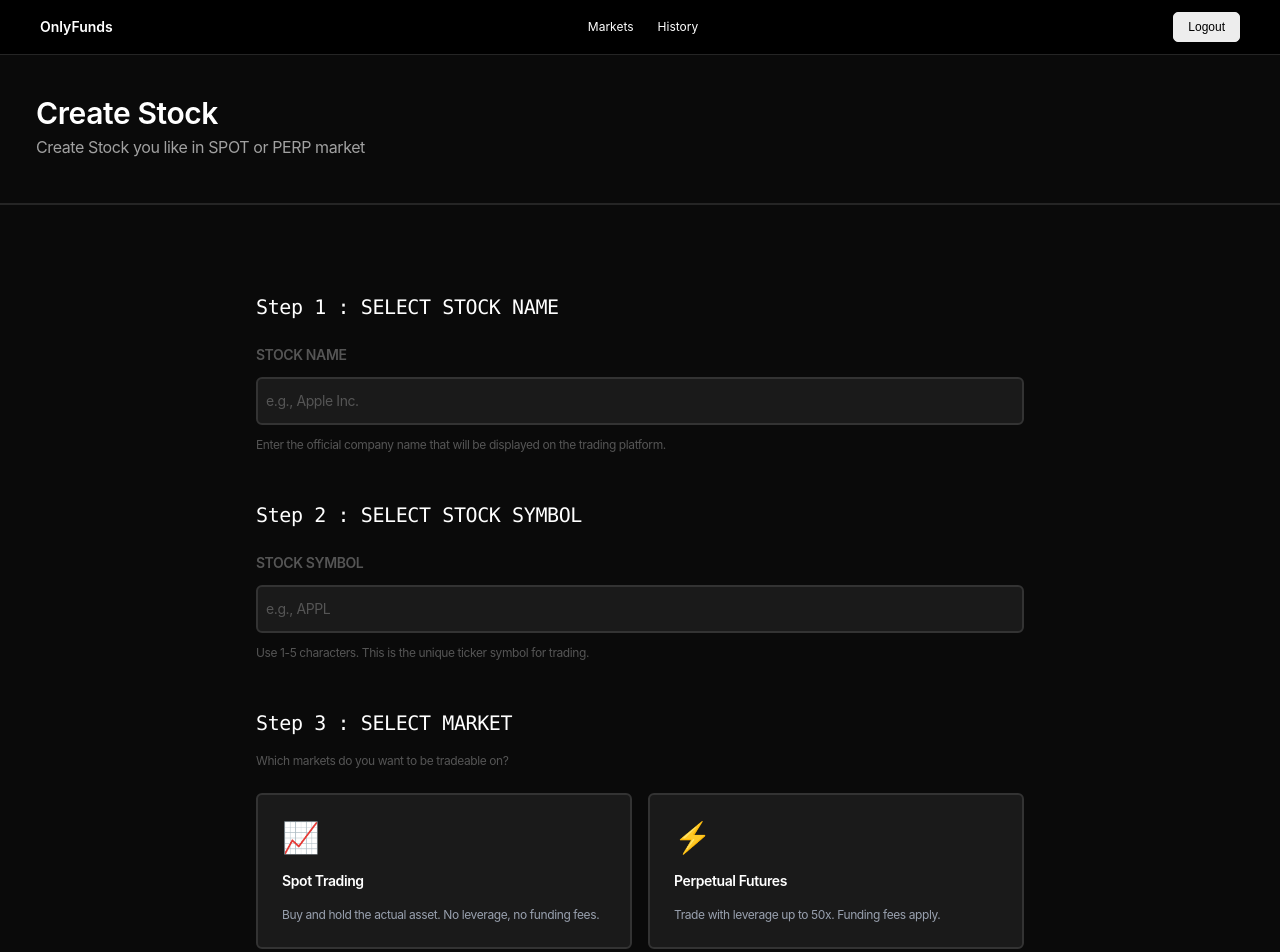
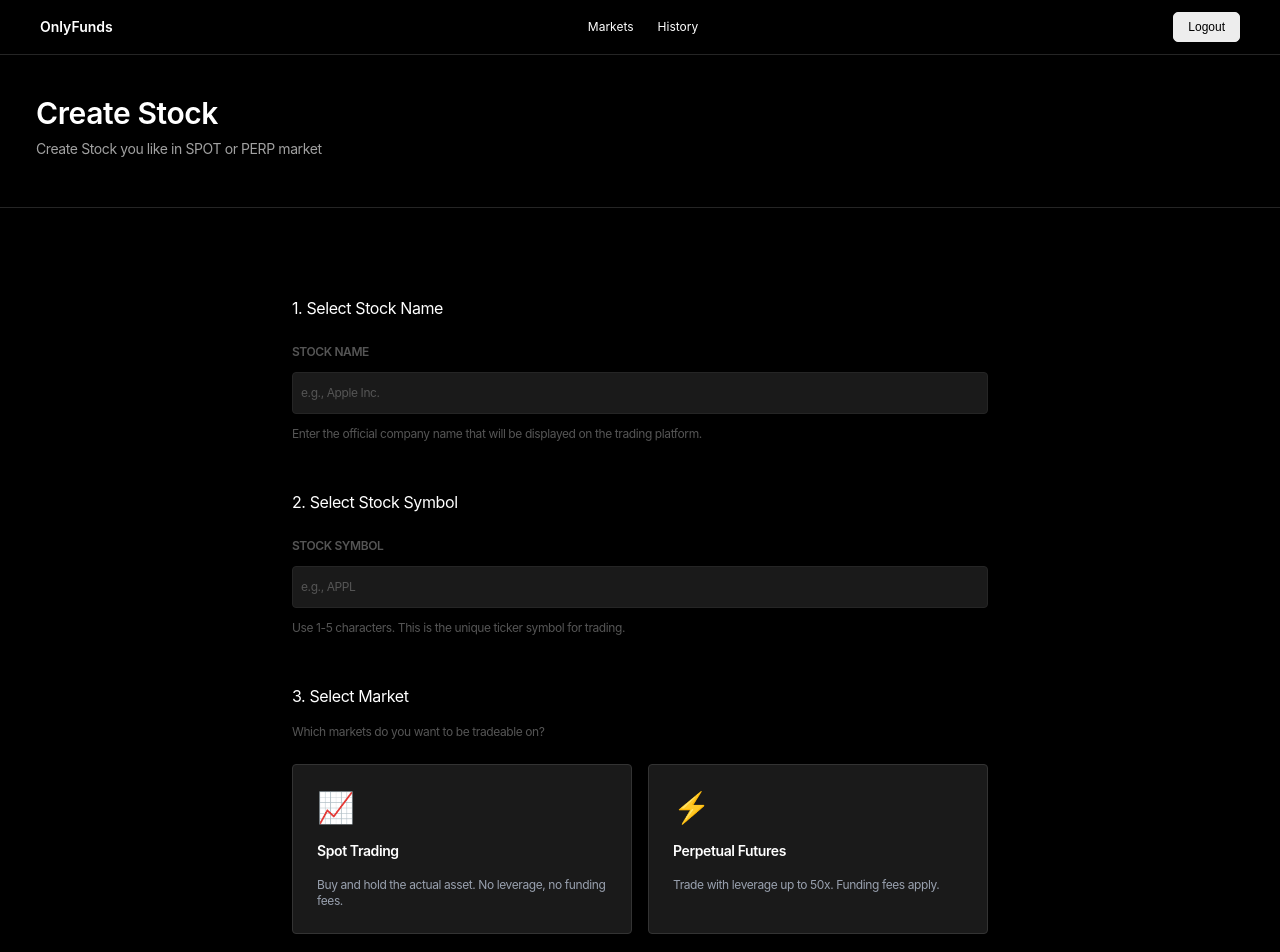
Before and after one commit to Bhargav16exd/CEX-Frontend, a React (Vite) app: page /create-stock in a window 1280 px wide. Shown: the top 952 px of the page. Built offline with nearby package versions, Linux system fonts and the light colour scheme; sample sign-in values are in the browser's storage.

Commit message:
fix&optimized: ui style add stock page

```diff
--- a/src/pages/CreateStockPage.tsx
+++ b/src/pages/CreateStockPage.tsx
@@ -4,6 +4,8 @@ import { useDispatch } from "react-redux";
 import type { AppDispatch } from "../redux/store";
 import { useNavigate } from "react-router";
 import { createStock } from "../redux/slices/stockSlice";
+import { useErrorLoaderState } from "../hooks/useErrorLoaderState";
+import ErrorMessageComponent from "../components/ErrorMsgComponent";
 
 
 export default function CreateStockPage(){
@@ -13,9 +15,8 @@ export default function CreateStockPage(){
     ---------------------------
   */
 
-  const [isErrorActive, setErrorActive] = useState(false);
-  const [errorMessage, setErrorMessage] = useState("");
-  const [isLoaderActive, setLoaderActive] = useState(false);
+  const { popError, isErrorActive, errorMessage, isLoaderActive, setLoaderActive} = useErrorLoaderState();
+
   const dispatch = useDispatch<AppDispatch>();
   const navigate = useNavigate();
 
@@ -23,16 +24,6 @@ export default function CreateStockPage(){
   const [isPerpMarketSelected, setPerpMarketSelected] = useState(false);
   const [isConfirm, setIsConfirm] = useState(false);
 
-  function popError(errorMessage:string){
-    setLoaderActive(false);
-    setErrorActive(true);
-    setErrorMessage(errorMessage);
-
-    setTimeout(()=>{
-      setErrorActive(false);
-      setErrorMessage("");
-    }, 5000)
-  }
 
   function SelectSpotMarket(){
 
@@ -115,24 +106,25 @@ export default function CreateStockPage(){
 
   return(
     <NavigationLayout>
-      <div className="min-h-screen min-w-screen bg-[#0A0A0A] tracking-tight">
 
-        <div className="px-9 border-[#252525] border-b-2 py-10">
+      <div className="min-h-screen min-w-screen bg-black-standard tracking-tight">
+
+        <div className="px-9 border-b-color-standard border-b py-10">
 
           <h1 className="text-white text-3xl font-semibold ">
             Create Stock
           </h1>
-          <p className="text-[#A1A1A1] py-1">
+          <p className="text-[#A1A1A1] py-2 text-sm">
             Create Stock you like in SPOT or PERP market
           </p>
 
         </div>
 
-        <div className="px-9 py-8 flex gap-6 w-full text-white flex-col justify-center items-center">
+        <div className="mx-auto px-9 py-8 flex gap-6 max-w-3xl text-white flex-col justify-center items-center ">
 
-          <div className="mt-10">
-            <p className="font-mono text-xl my-4">
-              Step 1 :  SELECT STOCK NAME
+          <div className="md:mt-10 w-full">
+            <p className="my-4">
+              1. Select Stock Name
             </p>
 
             <InputComponent
@@ -149,9 +141,9 @@ export default function CreateStockPage(){
             </p>
           </div>
 
-          <div>
-            <p className="font-mono text-xl my-4">
-              Step 2 :  SELECT STOCK SYMBOL
+          <div className="w-full">
+            <p className=" my-4">
+              2. Select Stock Symbol
             </p>
 
             <InputComponent
@@ -168,20 +160,21 @@ export default function CreateStockPage(){
             </p>
           </div>
 
-          <div className="max-w-3xl w-full">
-            <p className="font-mono text-xl my-4">
-              Step 3 :  SELECT MARKET
+          <div className="w-full">
+
+            <p className="my-4">
+              3. Select Market
             </p>
 
             <p className="text-[#555555] my-2 text-xs">
               Which markets do you want <span className="font-bold">{input.title}</span> to be tradeable on?
             </p>
 
-            <div className="w-full flex gap-4 my-6">
+            <div className="w-full flex flex-col md:flex-row gap-4 my-6">
 
               <div
               onClick={SelectSpotMarket}
-              className={`cursor-pointer w-1/2 border-2 rounded-md p-6 text-sm flex flex-col gap-4 ${isSpotMarketSelected ?  "bg-green-950 border-green-700 text-green-400" : "bg-[#1A1A1A] border-[#333333]"}`}>
+              className={`cursor-pointer md:w-1/2 border rounded-sm p-6 text-sm flex flex-col gap-4 ${isSpotMarketSelected ?  "bg-green-950 border-green-700 text-green-400" : "bg-[#1A1A1A] border-[#333333]"}`}>
                 <span className="flex justify-between">
                     <span className="text-3xl">📈</span>
                     {
@@ -194,7 +187,7 @@ export default function CreateStockPage(){
 
               <div
               onClick={SelectPerpMarket}
-              className={`cursor-pointer w-1/2 border-2 rounded-md p-6 text-sm flex flex-col gap-4 ${isPerpMarketSelected ? "bg-blue-950  border-blue-700 text-blue-400" : "bg-[#1A1A1A] border-[#333333]"}`}>
+              className={`cursor-pointer md:w-1/2 border rounded-sm p-6 text-sm flex flex-col gap-4 ${isPerpMarketSelected ? "bg-blue-950  border-blue-700 text-blue-400" : "bg-[#1A1A1A] border-[#333333]"}`}>
                 <span className="flex justify-between">
                     <span className="text-3xl">⚡</span>
                     {
@@ -209,46 +202,37 @@ export default function CreateStockPage(){
 
           </div>
 
-          {
-            isErrorActive &&
-              <p className="text-center text-red-400 text-sm my-2 max-w-xs text-wrap overflow-hidden">
-                {errorMessage}
-              </p>
-          }
+          <ErrorMessageComponent errorActive={isErrorActive} errorMessage={errorMessage}/>
 
           <div className="max-w-3xl w-full">
             {
               !isConfirm ?
-              <button className="text-sm border bg-green-950 border-green-700 text-green-400 py-2 px-10 rounded-md outline-none cursor-pointer" onClick={OnClickConfirmDetails}>
+              <button className="text-sm border bg-green-950 border-green-700 text-green-400 py-2 px-10 rounded-sm outline-none cursor-pointer" onClick={OnClickConfirmDetails}>
                 Confirm Details
               </button>
               :
-              <button className="text-sm border bg-yellow-950 border-yello-700 text-yellow-400 py-2 px-10 rounded-md outline-none cursor-pointer mx-4" onClick={OnClickEditDetails}>
+              <button className="text-sm border bg-yellow-950 border-yello-700 text-yellow-400 py-2 px-10 rounded-sm outline-none cursor-pointer mx-4" onClick={OnClickEditDetails}>
                 Edit Details
                </button>
             }
 
             {
               isConfirm &&
-              <div className="my-6 border-t-2 border-[#333333] py-6">
-                <h1 className="text-xl">
-                  Review Details
+              <div className="my-6 border-t border-[#333333] py-6">
+                <h1 className="">
+                  4. Review Details
                 </h1>
-                <div className="border-2 bg-[#1A1A1A] border-[#333333] rounded-md py-3 px-2 my-4">
-                  <p className="text-xs font-semibold text-[#555555]">STOCK NAME</p>
-                  <p className="my-2">{input.title}</p>
-                </div>
-                <div className="border-2 bg-[#1A1A1A] border-[#333333] rounded-md py-3 px-2 my-4">
-                    <p className="text-xs font-semibold text-[#555555]">STOCK SYMBOL</p>
-                    <p className="my-2">{input.symbol.toLocaleUpperCase()}</p>
-                </div>
-                <div className="border-2 bg-[#1A1A1A] border-[#333333] rounded-md py-3 px-2 my-4">
-                    <p className="text-xs font-semibold text-[#555555]">MARKET TYPE</p>
-                    <p className={`mt-2 w-fit py-1 px-4 border rounded-md
+
+                <ReviewCardComponent label="STOCK NAME" value={input.title}/>
+                <ReviewCardComponent label="STOCK SYMBOL" value={input.symbol.toLocaleUpperCase()}/>
+
+                <div className="border bg-[#1A1A1A] border-[#333333] rounded-sm py-2 px-4  my-4">
+                    <p className="text-xs font-semibold text-[#555555]">MARKET</p>
+                    <p className={`mt-2 w-fit py-1 px-4 border rounded-sm text-xs
                       ${isSpotMarketSelected ? "bg-green-950 border-green-700 text-green-400" : "bg-blue-950  border-blue-700 text-blue-400"}`}>{input.market}</p>
                 </div>
 
-                <button className="text-sm border bg-green-950 border-green-700 text-green-400 py-2 px-10 rounded-md outline-none cursor-pointer my-6 animate-bounce" onClick={OnClickSubmit}>
+                <button className="text-xs border bg-green-950 border-green-700 text-green-400 py-2 px-10 rounded-sm outline-none cursor-pointer my-6 animate-bounce" onClick={OnClickSubmit}>
                   {
                     isLoaderActive ?
                     <LoaderGreen/> :
@@ -270,10 +254,10 @@ export default function CreateStockPage(){
 function InputComponent({labelName,value,handleChange,name,inputType,placeholder}:InputComponent){
   return(
     <div className="w-full flex justify-center items-start flex-col my-1">
-      <label className="my-2 text-sm font-semibold text-[#555555]">
+      <label className="my-2 text-xs font-semibold text-[#555555]">
           {labelName}
       </label>
-      <input type={inputType} autoComplete={`new-${labelName}`} placeholder={placeholder} className="my-1 outline-none border-2 border-[#333333] rounded-md w-3xl py-3 px-2 text-sm bg-[#1A1A1A] placeholder:text-[#555555] text-white" onChange={handleChange} name={name} value={value} />
+      <input type={inputType} autoComplete={`new-${labelName}`} placeholder={placeholder} className="my-1 outline-none border border-b-color-standard rounded-sm w-full py-3 px-2 text-xs bg-[#1A1A1A] placeholder:text-[#555555] text-white" onChange={handleChange} name={name} value={value} />
     </div>
   )
 }
@@ -297,3 +281,12 @@ function LoaderGreen(){
       </div>
     )
 }
+
+function ReviewCardComponent({label, value}:{label:string, value:string}){
+  return(
+    <div className="border bg-[#1A1A1A] border-[#333333] rounded-sm py-2 px-4 my-4">
+      <p className="text-2xs font-semibold text-[#555555]">{label}</p>
+      <p className="text-sm my-1">{value}</p>
+    </div>
+  )
+}
```
